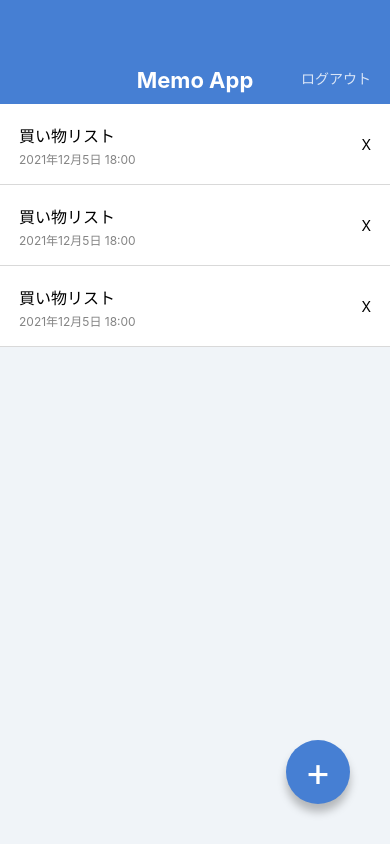
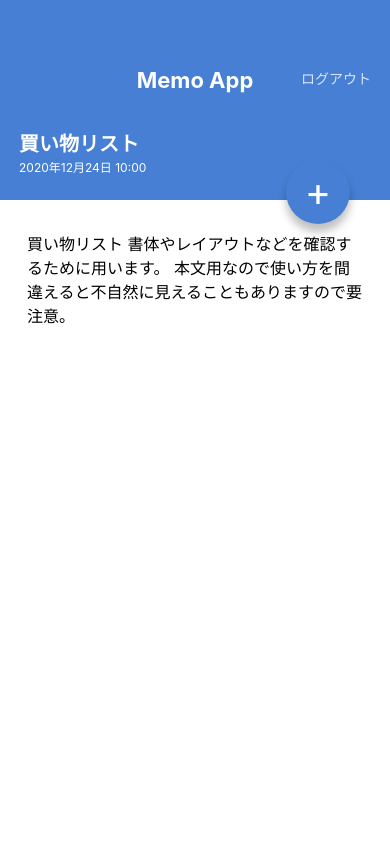
Before and after one commit to nhosoe/MemoApp, a React Native app: screen / in a window 390 px wide. Built offline with nearby package versions, Linux system fonts and the light colour scheme.

Commit message:
Create MemoDetailScreen

```diff
--- a/App.jsx
+++ b/App.jsx
@@ -1,28 +1,10 @@
 import React from 'react';
-import { StyleSheet, View } from 'react-native';
-import { string } from 'prop-types';
 
-import AppBar from './src/components/AppBar';
-import MemoList from './src/components/MemoList';
-import CircleButton from './src/components/CircleButton';
+import MemoListScreen from './src/screens/MemoListScreen';
+import MemoDetailScreen from './src/screens/MemoDetailScreen';
 
 export default function App() {
   return (
-    <View style={styles.container}>
-      <AppBar />
-      <MemoList />
-      <CircleButton>+</CircleButton>
-    </View>
+    <MemoDetailScreen />
   );
 }
-
-CircleButton.propTypes = {
-  children: string.isRequired,
-};
-
-const styles = StyleSheet.create({
-  container: {
-    flex: 1,
-    backgroundColor: '#F0F4F8',
-  },
-});
--- a/src/components/CircleButton.jsx
+++ b/src/components/CircleButton.jsx
@@ -1,14 +1,24 @@
 import React from 'react';
 import { View, Text, StyleSheet } from 'react-native';
+import { string, shape } from 'prop-types';
 
 export default function CircleButton(props) {
-  const { children } = props;
+  const { children, style } = props;
   return (
-    <View style={styles.circleButton}>
+    <View style={[styles.circleButton, style]}>
       <Text style={styles.circleButtonLabel}>{children}</Text>
     </View>
   );
 }
+
+CircleButton.propTypes = {
+  children: string.isRequired,
+  style: shape(),
+};
+
+CircleButton.defaultProps = {
+  style: null,
+};
 
 const styles = StyleSheet.create({
   circleButton: {
--- /dev/null
+++ b/src/screens/MemoDetailScreen.jsx
@@ -0,0 +1,58 @@
+import React from 'react';
+import { View, ScrollView, Text, StyleSheet } from 'react-native';
+
+import AppBar from '../components/AppBar';
+import CircleButton from '../components/CircleButton';
+
+export default function MemoDetailScreen() {
+  return (
+    <View style={styles.container}>
+      <AppBar />
+      <View style={styles.memoHeader}>
+        <Text style={styles.memoTitle}>買い物リスト</Text>
+        <Text style={styles.memoDate}>2020年12月24日 10:00</Text>
+      </View>
+      <ScrollView style={styles.memoBody}>
+        <Text style={styles.memoText}>
+          買い物リスト
+          書体やレイアウトなどを確認するために用います。
+          本文用なので使い方を間違えると不自然に見えることもありますので要注意。
+        </Text>
+      </ScrollView>
+      <CircleButton style={{ top: 160 }}>+</CircleButton>
+    </View>
+  );
+}
+
+const styles = StyleSheet.create({
+  container: {
+    flex: 1,
+    backgroundColor: '#ffffff',
+  },
+  memoHeader: {
+    backgroundColor: '#467FD3',
+    height: 96,
+    justifyContent: 'center',
+    paddingVertical: 24,
+    paddingHorizontal: 19,
+  },
+  memoTitle: {
+    color: '#ffffff',
+    fontSize: 20,
+    lineHeight: 32,
+    fontWeight: 'bold',
+  },
+  memoDate: {
+    color: '#ffffff',
+    fontSize: 12,
+    lineHeight: 16,
+  },
+  memoBody: {
+    paddingVertical: 32,
+    paddingHorizontal: 27,
+  },
+  memoText: {
+    fontSize: 16,
+    lineHeight: 24,
+  }
+});
--- /dev/null
+++ b/src/screens/MemoListScreen.jsx
@@ -0,0 +1,23 @@
+import React from 'react';
+import { View, StyleSheet } from 'react-native';
+
+import AppBar from '../components/AppBar';
+import MemoList from '../components/MemoList';
+import CircleButton from '../components/CircleButton';
+
+export default function MemoListScreen() {
+  return (
+    <View style={styles.container}>
+      <AppBar />
+      <MemoList />
+      <CircleButton>+</CircleButton>
+    </View>
+  )
+}
+
+const styles = StyleSheet.create({
+  container: {
+    flex: 1,
+    backgroundColor: '#F0F4F8',
+  },
+})
```
